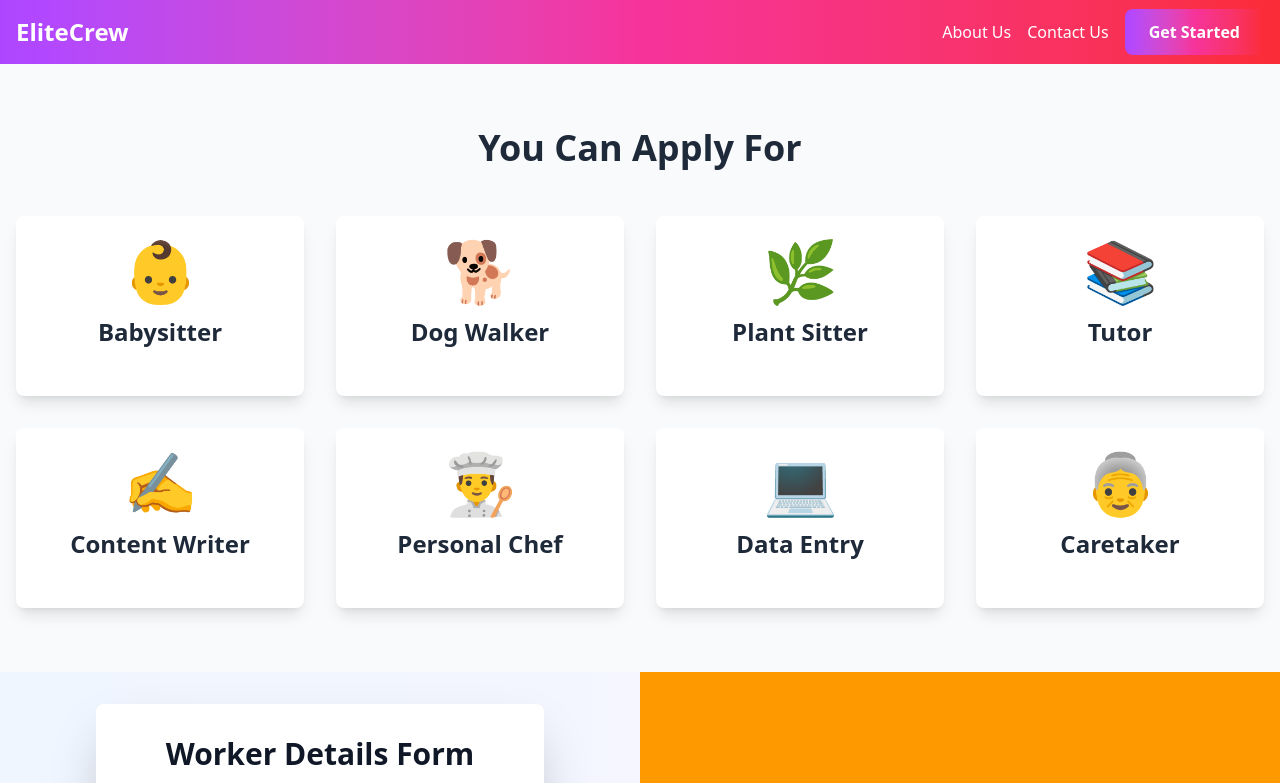
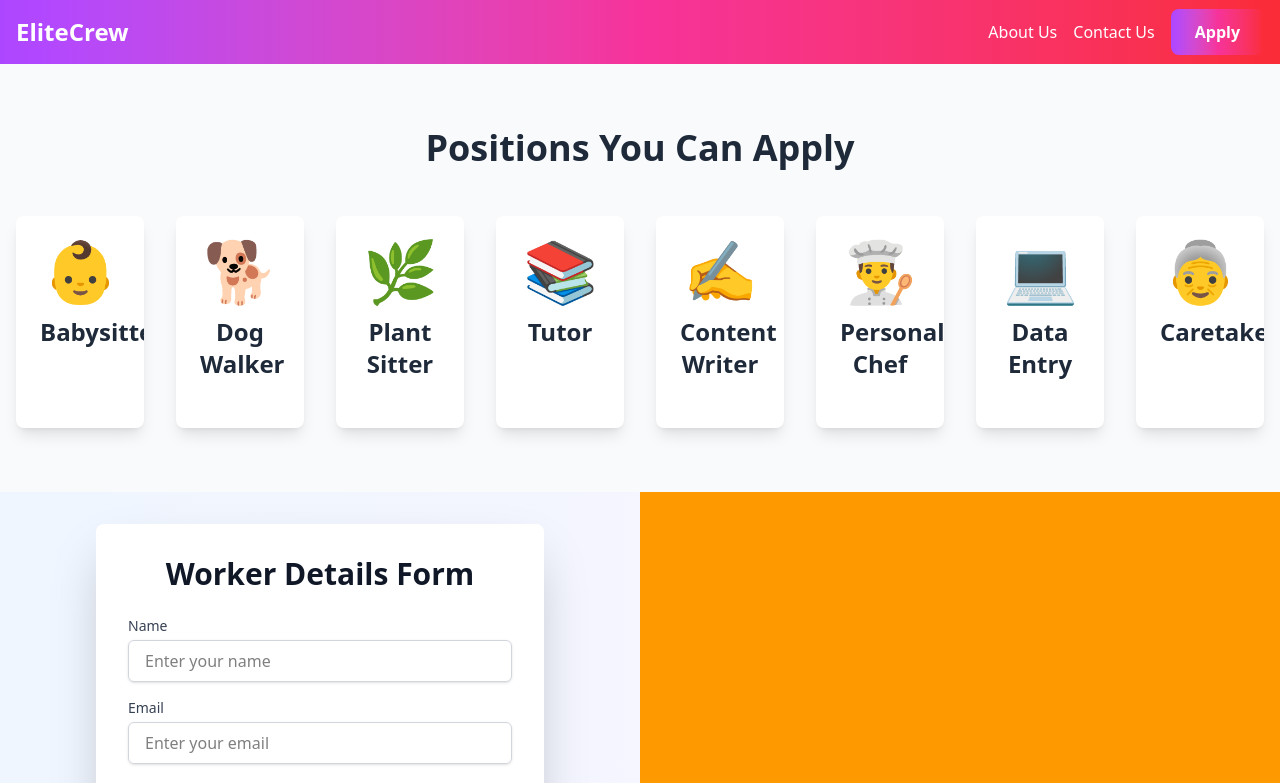
Before and after one commit to VISHALX33/elitecrewworker, a React (Vite) app in the folder frontend/: page / in a window 1280 px wide. Shown: the top 783 px of the page. Built offline with nearby package versions, Linux system fonts and the light colour scheme.

Commit message:
workers deploy

```diff
--- a/frontend/src/App.jsx
+++ b/frontend/src/App.jsx
@@ -17,6 +17,7 @@ const App = () => {
 
         <Route path="/" element={<WorkerForm />} />
 
+
         <Route path="/workers" element={<WorkerList />} />
         <Route path="/About" element={<AboutUs />} />
         <Route path="/contact" element={<ContactUs />} />
--- a/frontend/src/components/Navbar.jsx
+++ b/frontend/src/components/Navbar.jsx
@@ -54,8 +54,8 @@ const Navbar = () => {
             </Link>
           </li>
           <li>
-            <Link to="/signup-login" onClick={handleGetStarted} className='bg-gradient-to-r from-purple-500 via-pink-500 to-red-500 text-white px-6 py-3 rounded-lg font-semibold hover:from-purple-600 hover:via-pink-600 hover:to-red-600 transition-all duration-300"' >
-          Get Started
+            <Link to="/WorkerForm" onClick={handleGetStarted} className='bg-gradient-to-r from-purple-500 via-pink-500 to-red-500 text-white px-6 py-3 rounded-lg font-semibold hover:from-purple-600 hover:via-pink-600 hover:to-red-600 transition-all duration-300"' >
+          Apply
           </Link>
         </li>
         </ul>
@@ -86,26 +86,7 @@ const Navbar = () => {
       {isMenuOpen && (
         <div className="md:hidden mt-4">
           <ul className="flex flex-col space-y-2">
-            <li>
-              <Link to="/#services" className="text-white hover:text-gray-200 block px-4 py-2">
-                Services
-              </Link>
-            </li>
-            <li>
-              <Link to="/#team" className="text-white hover:text-gray-200 block px-4 py-2">
-                Team
-              </Link>
-            </li>
-            <li>
-              <Link to="/#testimonials" className="text-white hover:text-gray-200 block px-4 py-2">
-                Testimonials
-              </Link>
-            </li>
-            <li>
-              <Link to="/#faq" className="text-white hover:text-gray-200 block px-4 py-2">
-                FAQ
-              </Link>
-            </li>
+
             <li>
               <Link to="/about" className="text-white hover:text-gray-200 block px-4 py-2">
                 About Us
--- a/frontend/src/components/Services.jsx
+++ b/frontend/src/components/Services.jsx
@@ -47,8 +47,8 @@ const Services = () => {
   return (
     <div id="services" className="py-16 bg-gray-50">
       <div className=" container mx-auto  px-4">
-        <h2 className="text-4xl font-bold text-center  mb-12 text-gray-800">You Can Apply For</h2>
-        <div className="grid grid-cols-1 md:grid-cols-2 sm:grid-cols-2   lg:grid-cols-4 gap-8">
+        <h2 className="text-4xl font-bold text-center  mb-12 text-gray-800">Positions You Can Apply</h2>
+        <div className="grid grid-cols-2 md:grid-cols-4 sm:grid-cols-4   lg:grid-cols-8 gap-8">
           {services.map((service) => (
             <div
               key={service.id}
--- a/frontend/src/components/WorkerForm.jsx
+++ b/frontend/src/components/WorkerForm.jsx
@@ -60,7 +60,7 @@ const WorkerForm = () => {
     }
 
     try {
-      const response = await axios.post('/api/workers', data, {
+      const response = await axios.post('https://elitecrewworker.onrender.com/api/workers', data, {
         headers: {
           'Content-Type': 'multipart/form-data',
         },
@@ -74,7 +74,8 @@ const WorkerForm = () => {
   };
 
   return (<>
-    <Services/>
+     <Services/>
+
     <div className="min-h-screen flex bg-gradient-to-r from-blue-50 to-purple-50">
       {/* Left Side: Form */}
 
@@ -208,9 +209,13 @@ const WorkerForm = () => {
       </div>
 
       {/* Right Side: Preview or Image */}
+
       <div className="w-1/2 p-8 flex items-center justify-center bg-amber-500">
+
         <div className="text-center text-white">
+
           <h2 className="text-4xl font-extrabold mb-4">Welcome to Elite Crew</h2>
+
           <p className="text-lg">Fill out the form to join our team of talented professionals.</p>
           {formData.image && (
             <div className="mt-8">
--- a/frontend/src/components/WorkerList.jsx
+++ b/frontend/src/components/WorkerList.jsx
@@ -6,7 +6,7 @@ const WorkerList = () => {
 
   useEffect(() => {
     const fetchWorkers = async () => {
-      const res = await axios.get('/api/workers');
+      const res = await axios.get('https://elitecrewworker.onrender.com/api/workers');
       setWorkers(res.data);
     };
     fetchWorkers();
@@ -15,14 +15,14 @@ const WorkerList = () => {
   return (
     <div className="min-h-screen bg-gradient-to-r from-blue-50 to-purple-50 p-8">
       <h1 className="text-4xl font-extrabold text-center text-gray-900 mb-8">Worker List</h1>
-      <div className="grid grid-cols-1 sm:grid-cols-2 lg:grid-cols-3 xl:grid-cols-4 gap-6">
+      <div className="grid grid-cols-1 sm:grid-cols-2 lg:grid-cols-3 xl:grid-cols-5 gap-6">
         {workers.map((worker) => (
           <div
             key={worker._id}
             className="bg-white rounded-xl shadow-2xl overflow-hidden transform transition-all hover:scale-105 hover:shadow-3xl"
           >
             <img
-              src={`/uploads/${worker.image}`}
+              src={`https://elitecrewworker.onrender.com/uploads/${worker.image}`}
               alt={worker.name}
               className="w-full h-56 object-cover"
             />
```
Also changed, not shown: 5 other files (tests, documents, lock files or other folders).
